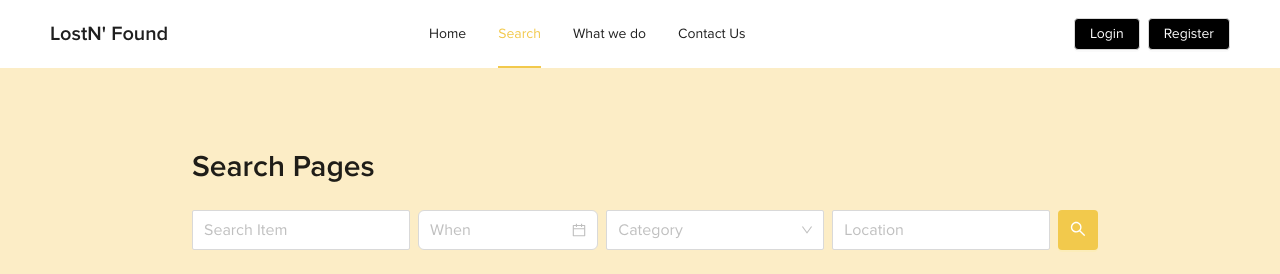
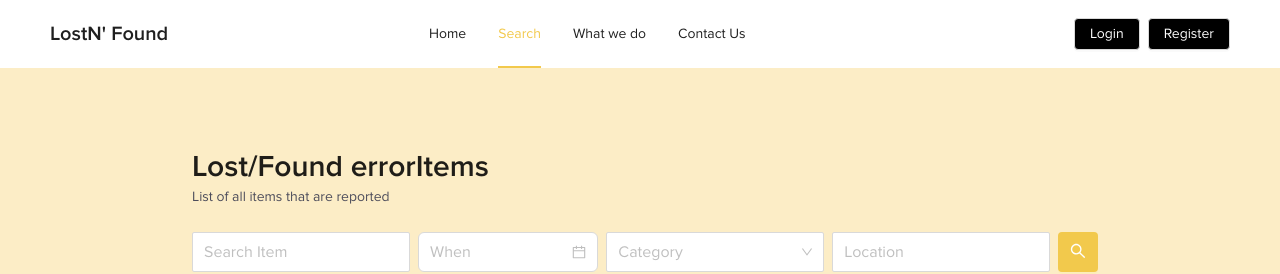
Before and after one commit to cianodev/lnf, a React (Vite) app in the folder client/: page /search in a window 1280 px wide. Shown: the top 274 px of the page. Built offline with nearby package versions, Linux system fonts and the light colour scheme; no server answers.

Commit message:
updated label

```diff
--- a/client/src/pages/search/Search.jsx
+++ b/client/src/pages/search/Search.jsx
@@ -49,7 +49,8 @@ function Search() {
       <div className="lnf-search-header">
         <div>
           <div className="lnf-search-title">
-            <Title level={2}>Search Pages</Title>
+            <Title level={2}>Lost/Found errorItems</Title>
+            <Text>List of all items that are reported</Text>
           </div>
 
           <div>
```
